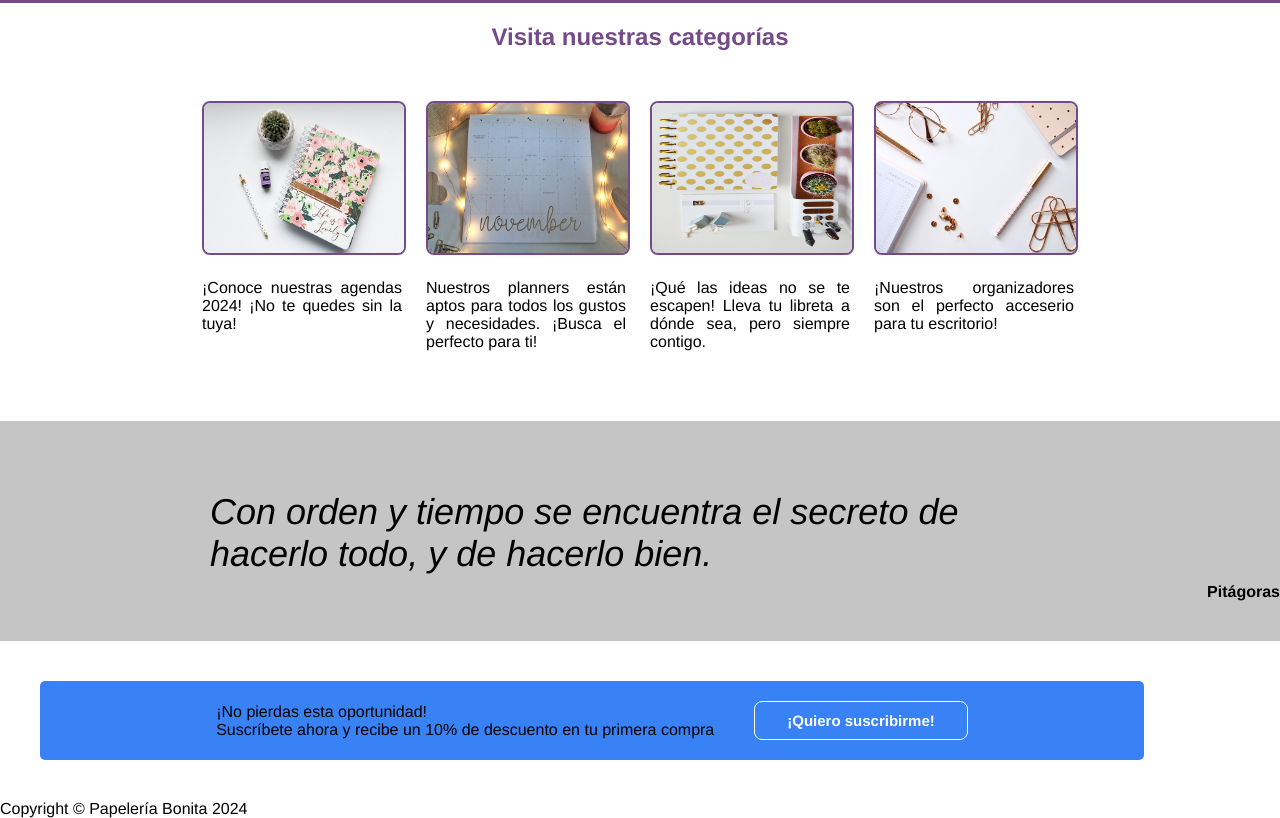
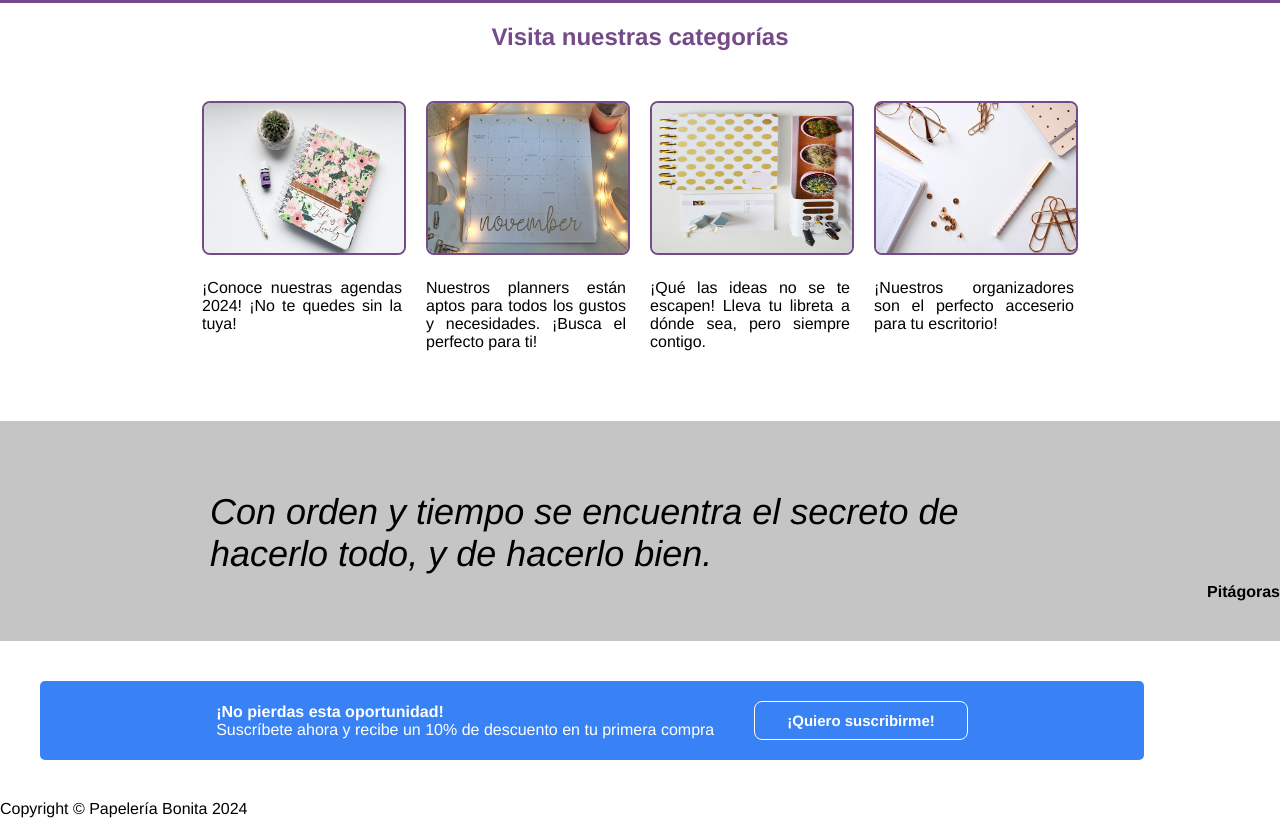
Before and after one commit to madmen93/odin-landing-page, a plain HTML site: page index.html in a window 1280 px wide. Shown: the part 311-1129 px from the top of the page. Drawn offline with Linux system fonts and the light colour scheme.

Commit message:
Añadir estilo a last-text

```diff
--- a/styles.css
+++ b/styles.css
@@ -147,6 +147,15 @@ img {
     width: 80%;
 }
 
+.call-text {
+    font-weight: bold;
+    max-width: 250px;
+}
+
+.last-text {
+    color: #fff;
+}
+
 .lastbutton {
     border: 1px solid #fff;
 }
```
